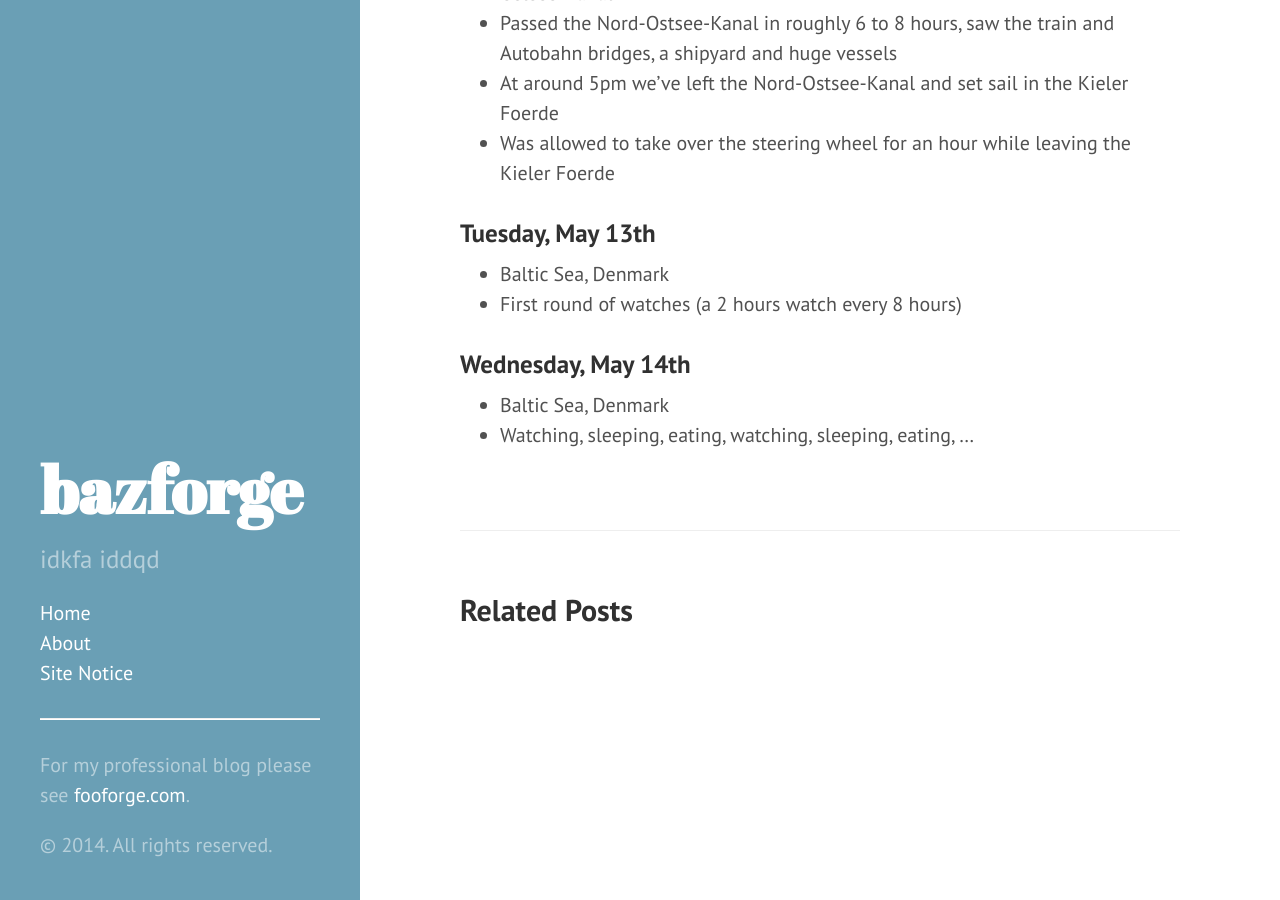
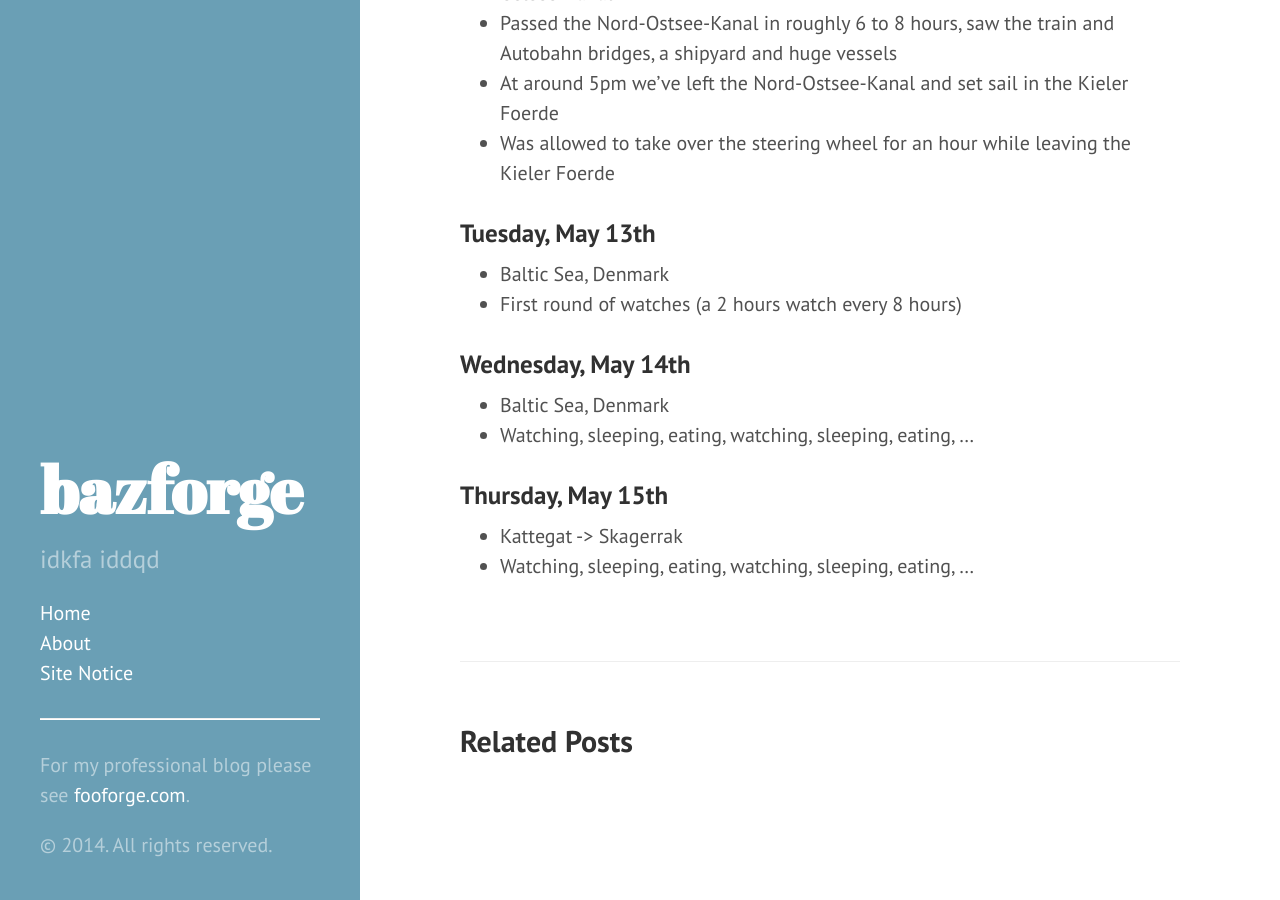
Before and after one commit to fooforge/bazforge.com, a Jekyll site: the page built from _posts/2014-05-21-Sailing-from-Hamburg-to-Bodo.md, in a window 1280 px wide and 900 px high, scrolled down 505 px. Built offline with Jekyll 4.4.1, drawn with Linux system fonts in a browser that asks for light colours; Markdown is read by kramdown in place of the engine named in the settings.

Commit message:
Extend the sailing trip post

```diff
--- a/_posts/2014-05-21-Sailing-from-Hamburg-to-Bodo.md
+++ b/_posts/2014-05-21-Sailing-from-Hamburg-to-Bodo.md
@@ -29,3 +29,8 @@ categories: vacation
 
 * Baltic Sea, Denmark
 * Watching, sleeping, eating, watching, sleeping, eating, ...
+
+### Thursday, May 15th
+
+* Kattegat -> Skagerrak
+* Watching, sleeping, eating, watching, sleeping, eating, ...
```
